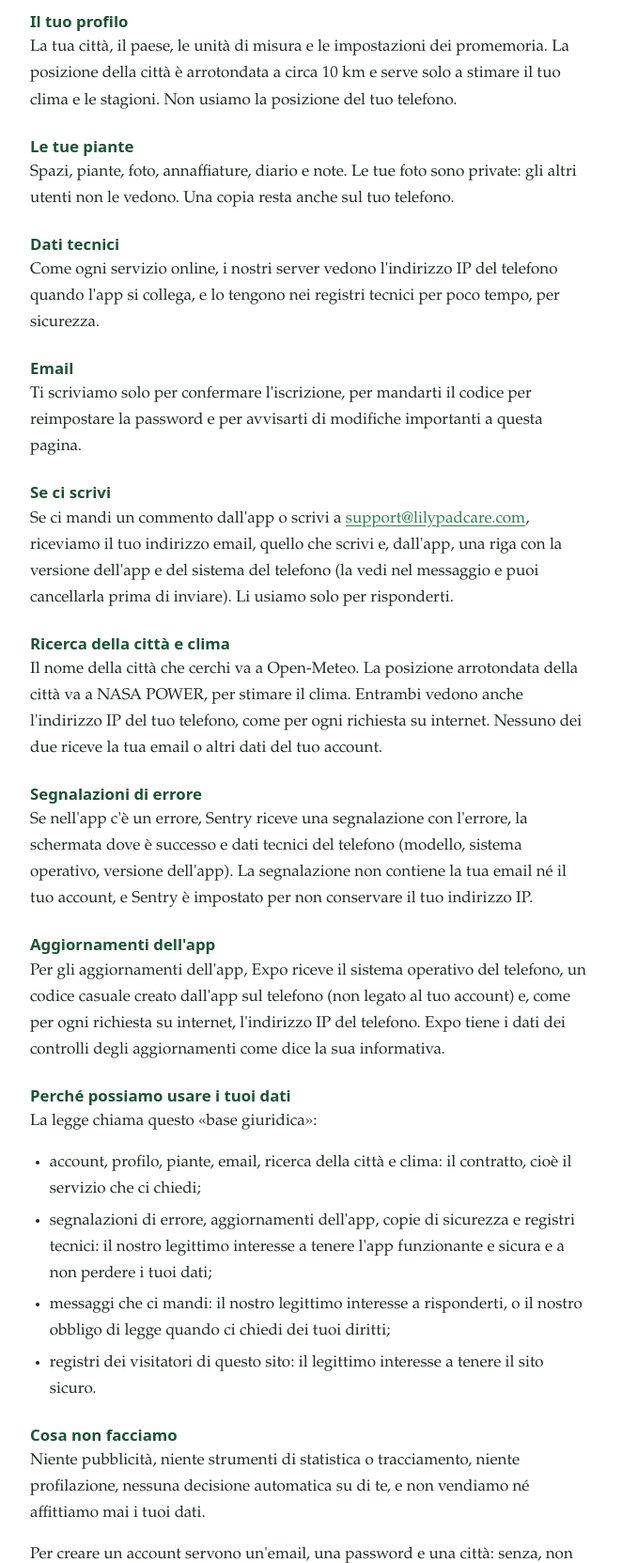
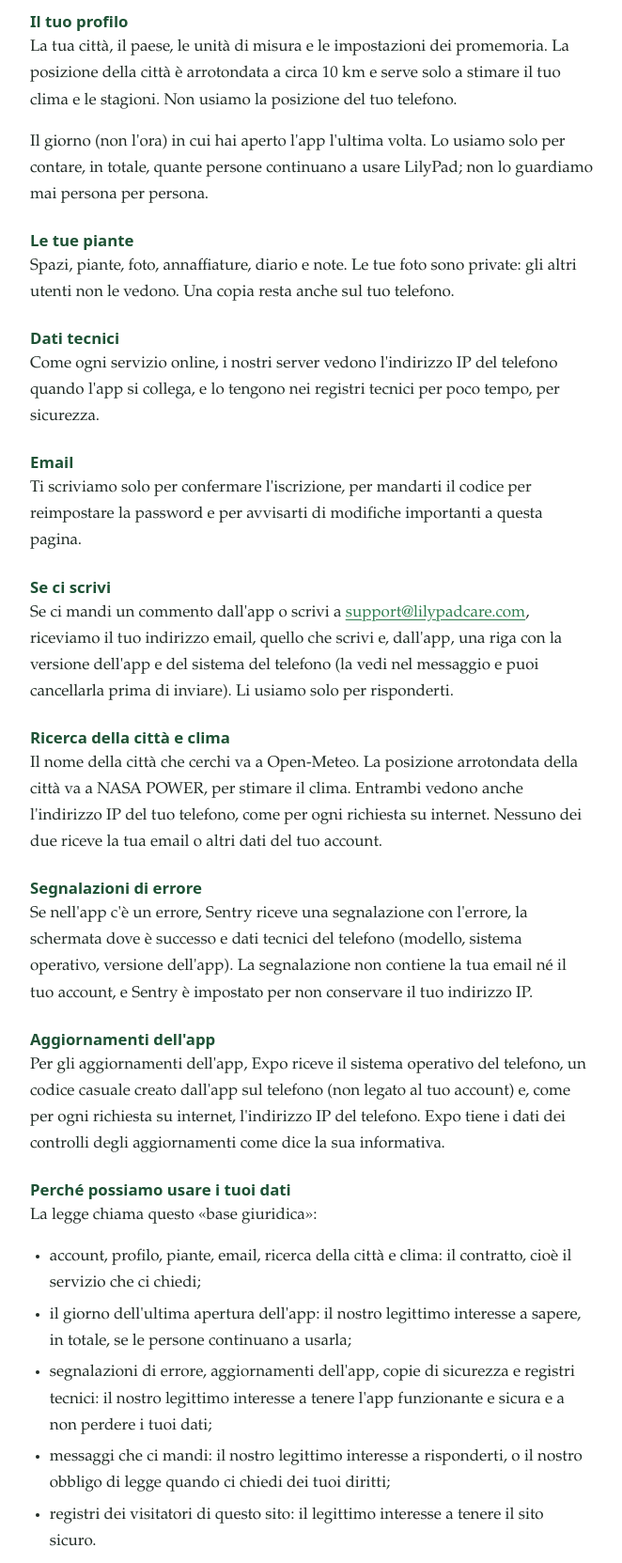
Before and after one commit to Froggheneimer/lilypad-site, a plain HTML site: page it/privacy/index.html in a window 1280 px wide. Shown: the part 1280-2943 px from the top of the page at 94% size, without its empty margins (308-970 px from the left). Drawn offline with Linux system fonts and the light colour scheme.

Commit message:
Privacy: the day of the last opening (A5)
Co-Authored-By: Claude Opus 5.5 <noreply@anthropic.com>

```diff
--- a/it/privacy/index.html
+++ b/it/privacy/index.html
@@ -59,6 +59,7 @@
 <p>Il tuo indirizzo email e la password, per entrare nel tuo account. La password è conservata in forma non leggibile (con una funzione di hash): nessuno la può leggere, nemmeno noi.</p>
 <h3>Il tuo profilo</h3>
 <p>La tua città, il paese, le unità di misura e le impostazioni dei promemoria. La posizione della città è arrotondata a circa 10 km e serve solo a stimare il tuo clima e le stagioni. Non usiamo la posizione del tuo telefono.</p>
+<p>Il giorno (non l'ora) in cui hai aperto l'app l'ultima volta. Lo usiamo solo per contare, in totale, quante persone continuano a usare LilyPad; non lo guardiamo mai persona per persona.</p>
 <h3>Le tue piante</h3>
 <p>Spazi, piante, foto, annaffiature, diario e note. Le tue foto sono private: gli altri utenti non le vedono. Una copia resta anche sul tuo telefono.</p>
 <h3>Dati tecnici</h3>
@@ -77,6 +78,7 @@
 <p>La legge chiama questo «base giuridica»:</p>
 <ul>
   <li>account, profilo, piante, email, ricerca della città e clima: il contratto, cioè il servizio che ci chiedi;</li>
+  <li>il giorno dell'ultima apertura dell'app: il nostro legittimo interesse a sapere, in totale, se le persone continuano a usarla;
   <li>segnalazioni di errore, aggiornamenti dell'app, copie di sicurezza e registri tecnici: il nostro legittimo interesse a tenere l'app funzionante e sicura e a non perdere i tuoi dati;</li>
   <li>messaggi che ci mandi: il nostro legittimo interesse a risponderti, o il nostro obbligo di legge quando ci chiedi dei tuoi diritti;</li>
   <li>registri dei visitatori di questo sito: il legittimo interesse a tenere il sito sicuro.</li>
@@ -120,7 +122,7 @@
 
 <h2 id="diritti">I tuoi diritti</h2>
 <p>Puoi chiedere di vedere i tuoi dati, di averne una copia, di correggerli, di cancellarli, di limitarne l'uso o di opporti al loro uso. Scrivi a <a href="mailto:support@lilypadcare.com">support@lilypadcare.com</a> dall'indirizzo del tuo account. È gratis e rispondiamo entro un mese.</p>
-<p><strong>Diritto di opposizione.</strong> Puoi opporti in qualsiasi momento agli usi basati sul nostro legittimo interesse (segnalazioni di errore, aggiornamenti dell'app, copie di sicurezza, registri tecnici, messaggi che ci mandi e registri dei visitatori di questo sito). Scrivi a <a href="mailto:support@lilypadcare.com">support@lilypadcare.com</a>: smettiamo, a meno di motivi imperativi come la sicurezza del servizio, che in quel caso ti spieghiamo.</p>
+<p><strong>Diritto di opposizione.</strong> Puoi opporti in qualsiasi momento agli usi basati sul nostro legittimo interesse (il giorno dell'ultima apertura dell'app, segnalazioni di errore, aggiornamenti dell'app, copie di sicurezza, registri tecnici, messaggi che ci mandi e registri dei visitatori di questo sito). Scrivi a <a href="mailto:support@lilypadcare.com">support@lilypadcare.com</a>: smettiamo, a meno di motivi imperativi come la sicurezza del servizio, che in quel caso ti spieghiamo.</p>
 <p>Puoi anche fare reclamo al <a href="https://www.garanteprivacy.it/">Garante per la protezione dei dati personali</a>, o all'autorità del paese dove vivi.</p>
 
 <h2 id="sito">Questo sito</h2>
```
Also changed, not shown: privacy/index.html (+3 -1 lines).
